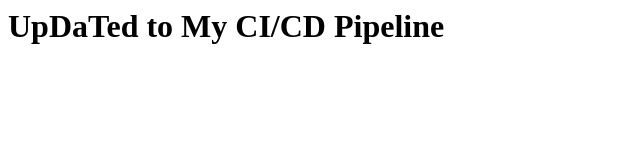
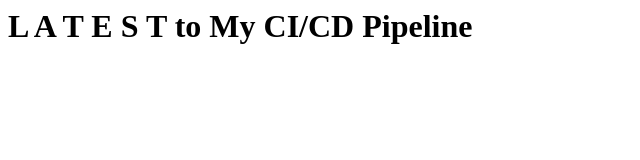
Before and after one commit to XXRadeonXFX/ci-cd-html-project, a plain HTML site: page index.html in a window 1280 px wide. Shown: the whole page, without its empty margins (0-640 px from the left). Drawn offline with Linux system fonts and the light colour scheme.

Commit message:
Update index.html

```diff
--- a/index.html
+++ b/index.html
@@ -1 +1 @@
-<h1>UpDaTed to My CI/CD Pipeline</h1>
+<h1>L A T E S T to My CI/CD Pipeline</h1>
```
